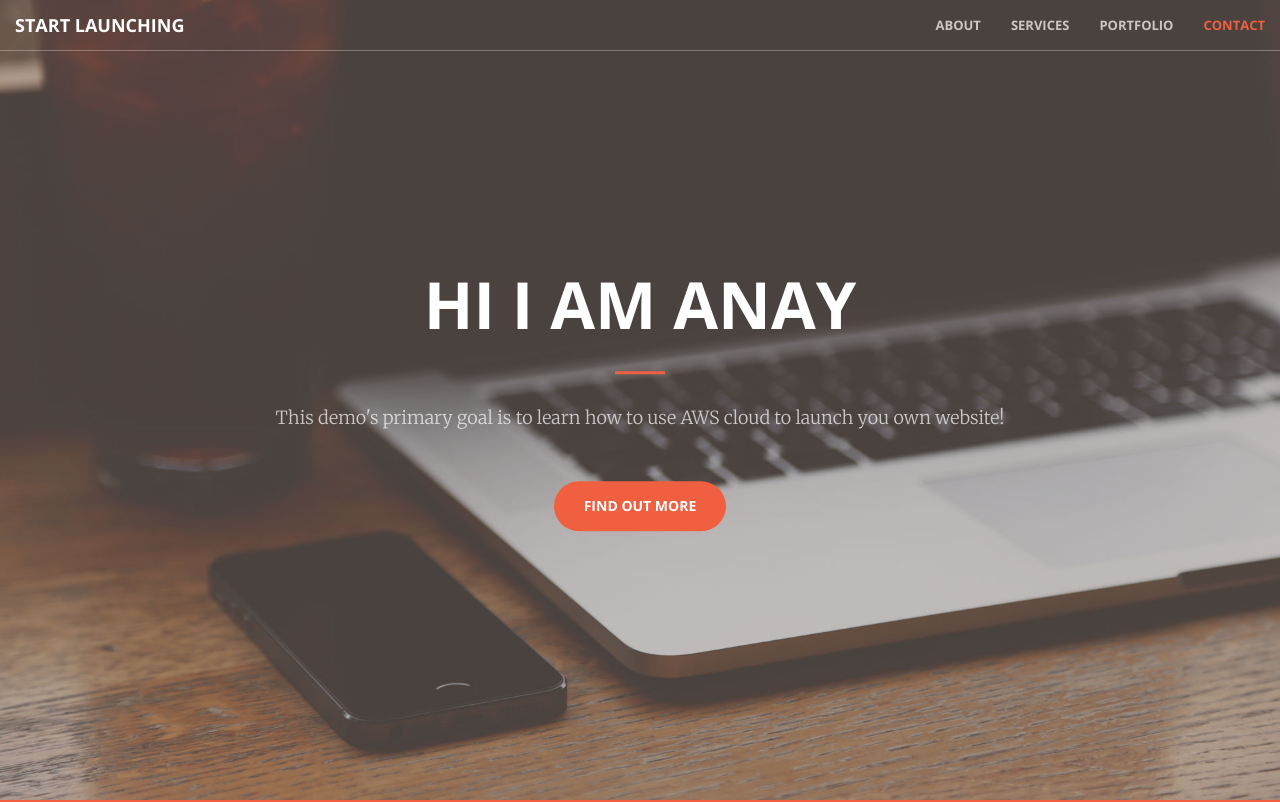
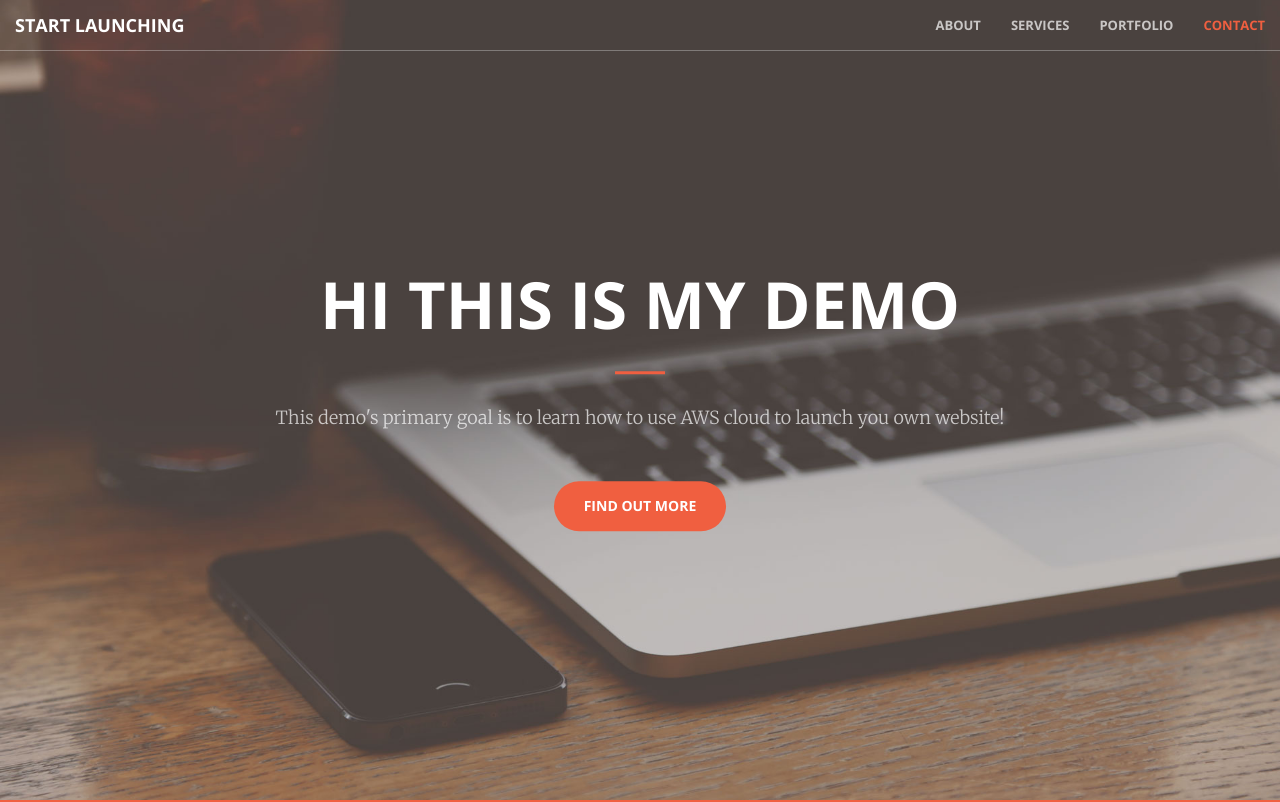
Before and after one commit to anaykhanna/csce-412-project-5, a plain HTML site: page index.html in a window 1280 px wide. Shown: the top 802 px of the page. Drawn offline with nearby package versions, Linux system fonts and the light colour scheme.

Commit message:
This is my demo

```diff
--- a/index.html
+++ b/index.html
@@ -79,7 +79,7 @@
     <header>
         <div class="header-content">
             <div class="header-content-inner">
-                <h1>Hi I am Anay</h1>
+                <h1>Hi this is my demo</h1>
                 <hr>
                 <p>This demo's primary goal is to learn how to use AWS cloud to launch you own website!</p>
                 <a href="#about" class="btn btn-primary btn-xl page-scroll">Find Out More</a>
```
